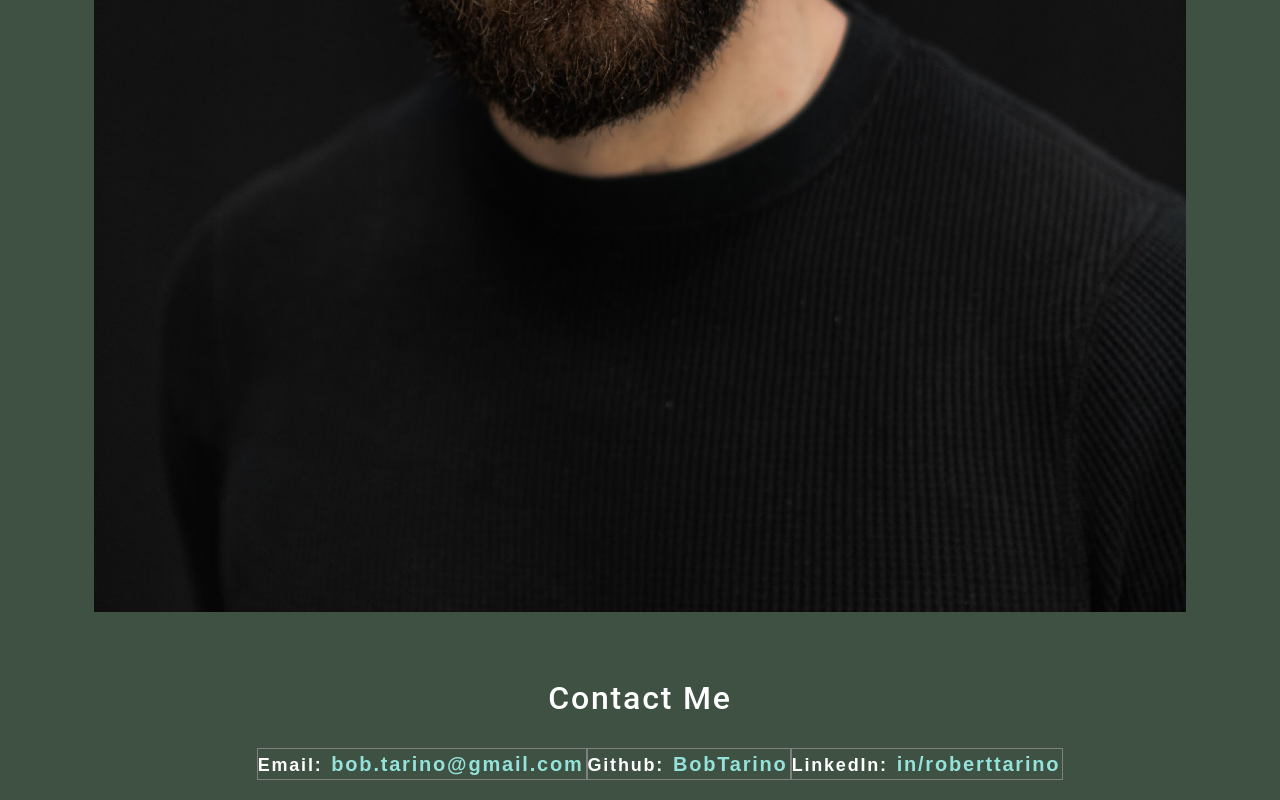
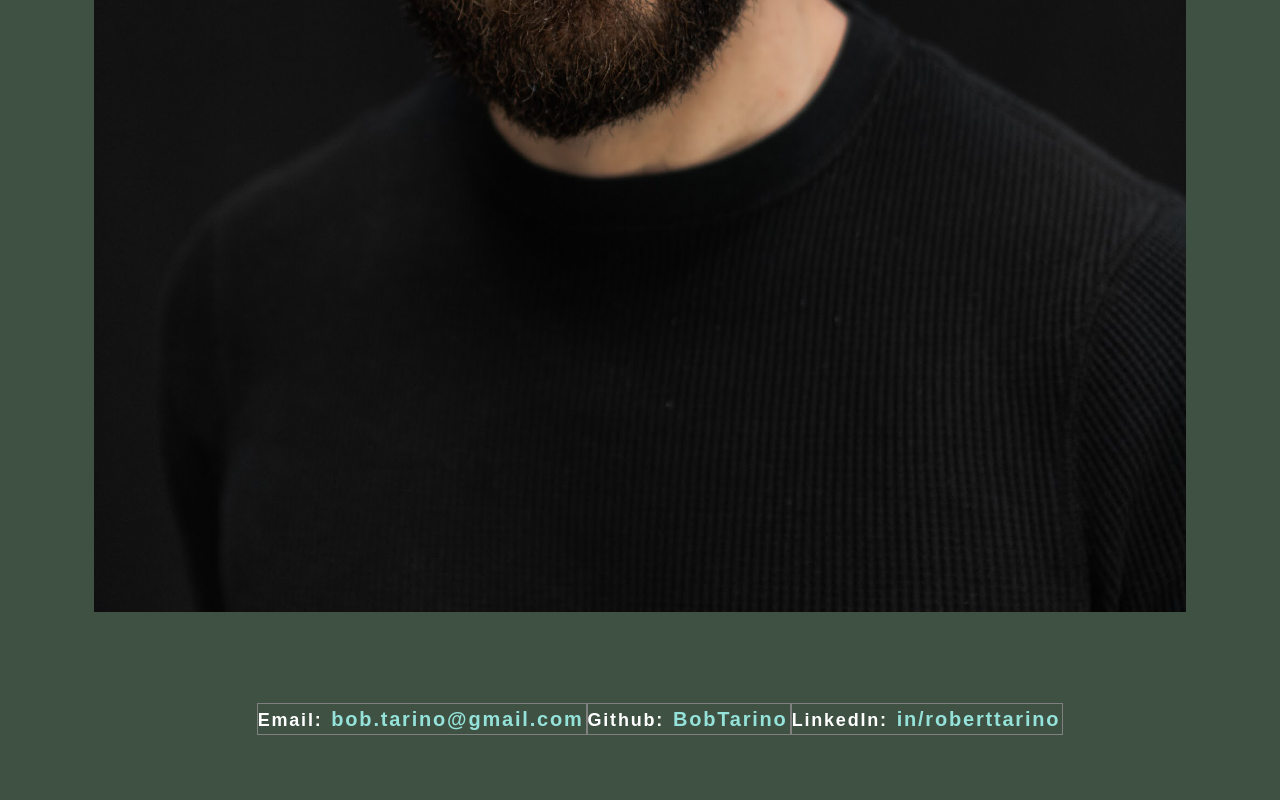
Before and after one commit to BobTarino/portfolio2.0, a React (Create React App) app: page / in a window 1280 px wide. Shown: the part 987-1787 px from the top of the page. After the commit the page ends 1742 px from the top, so only its background shows below. Built offline with nearby package versions, Linux system fonts and the light colour scheme.

Commit message:
formatted header

```diff
--- a/src/components/Footer/index.js
+++ b/src/components/Footer/index.js
@@ -3,7 +3,6 @@ import React from 'react';
 function Footer () {
     return (
         <section id="contact-info">
-        <h2>Contact Me</h2>
         <div class="list">
           <ul>
             <li><strong>Email:</strong> <a href="mailto: bob.tarino@gmail.com">bob.tarino@gmail.com</a></li>
```
